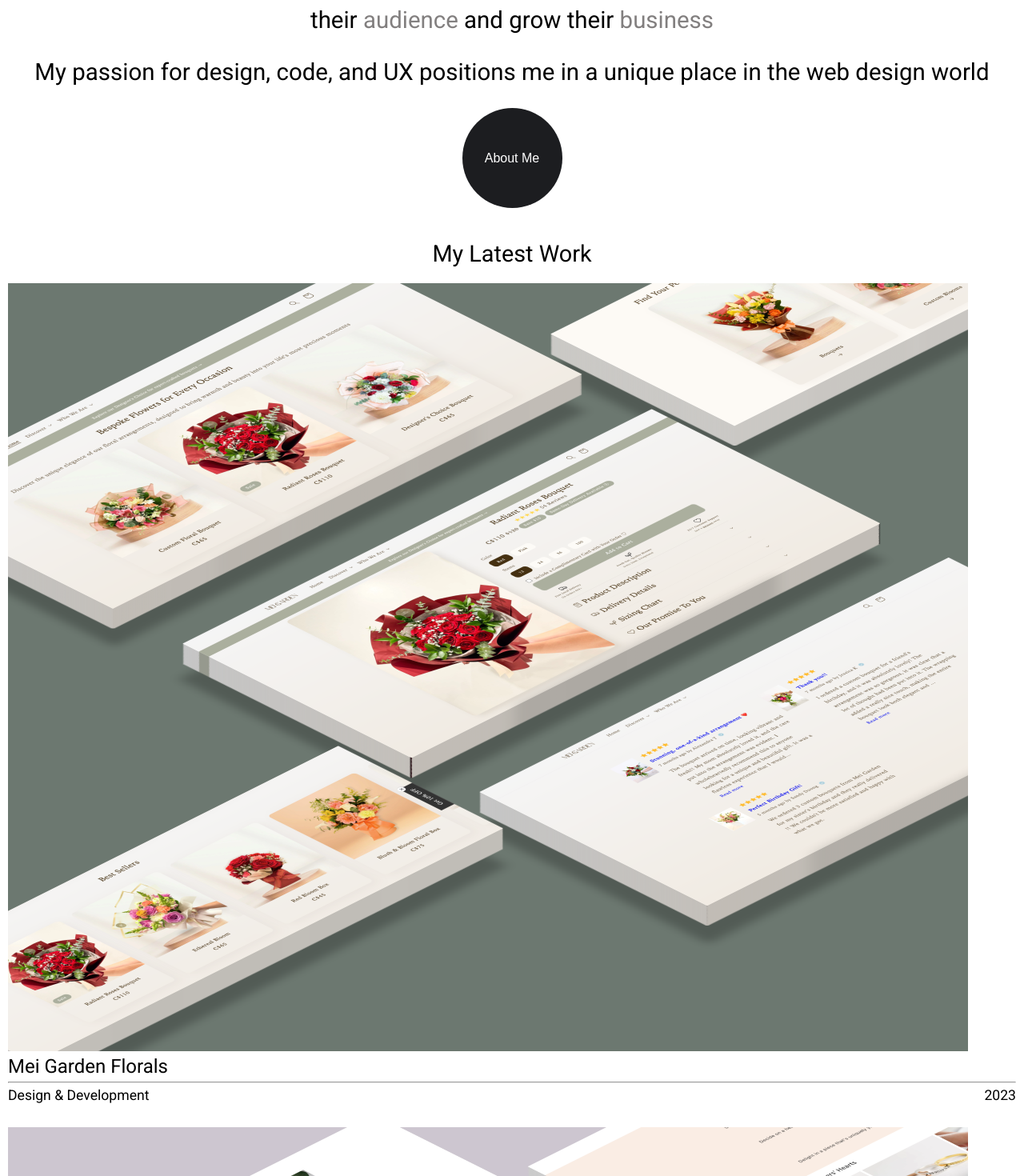
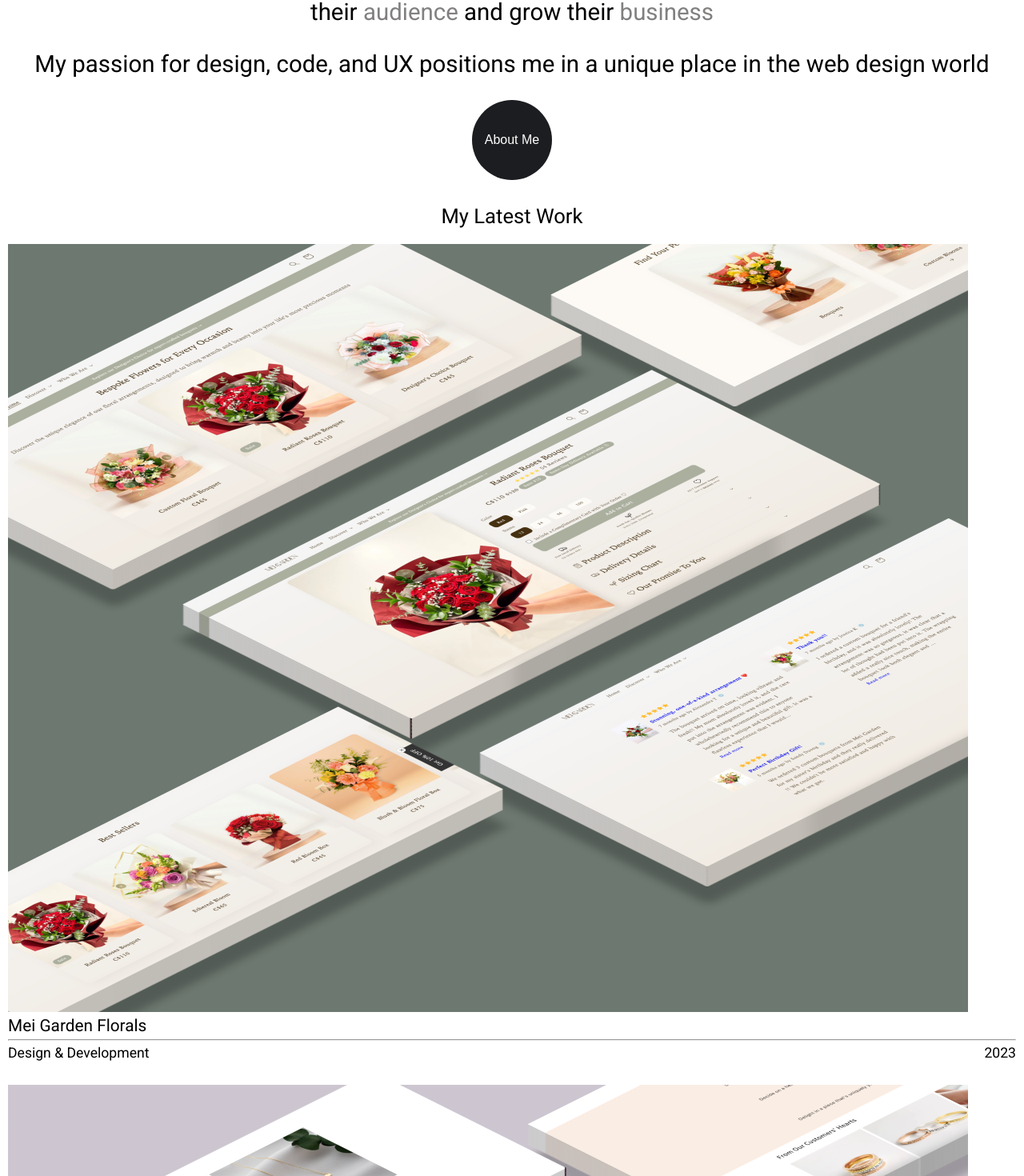
Before and after one commit to alextrieu/alextrieu.com, a React (Create React App) app: page / in a window 1280 px wide. Shown: the part 879-2349 px from the top of the page at 80% size. Built offline with nearby package versions, Linux system fonts and the light colour scheme.

Commit message:
updated font size

```diff
--- a/src/AboutMe/AboutMe.css
+++ b/src/AboutMe/AboutMe.css
@@ -3,7 +3,7 @@
   flex-direction: column;
   align-items: center;
   gap: 20px;
-  padding: 40px 10px;
+  padding: 30px 10px;
 }
 
 .about-paragraph {
@@ -22,12 +22,12 @@
 
 .circle {
   display: inline-block; /* or 'block' depending on your layout */
-  width: 125px; /* Adjust size as needed */
-  height: 125px; /* Adjust size as needed */
+  width: 100px; /* Adjust size as needed */
+  height: 100px; /* Adjust size as needed */
   background-color: #1c1d20; /* Or any shade of grey you prefer */
   border-radius: 50%; /* This creates the round shape */
   color: white; /* Adjust text color as needed */
-  line-height: 125px; /* Adjust to the height of your circle for vertical centering */
+  line-height: 100px; /* Adjust to the height of your circle for vertical centering */
   text-align: center; /* Centers the text horizontally */
   font-size: 16px; /* Adjust text size as needed */
   font-family: Arial, sans-serif; /* Adjust font family as needed */
--- a/src/Footer/Footer.css
+++ b/src/Footer/Footer.css
@@ -16,7 +16,7 @@
 }
 
 .contact-title {
-  font-size: 2rem;
+  font-size: 1.6rem;
   font-weight: 400;
   text-align: center;
 }
--- a/src/Portfolio/Portfolio.css
+++ b/src/Portfolio/Portfolio.css
@@ -29,12 +29,12 @@
 }
 
 .project-title {
-  font-size: 1.5rem;
+  font-size: 1.3rem;
 }
 
 .portfolio-header {
   text-align: center;
-  font-size: 1.8rem;
+  font-size: 1.6rem;
   font-weight: 400;
   margin-bottom: 20px;
 }
```
